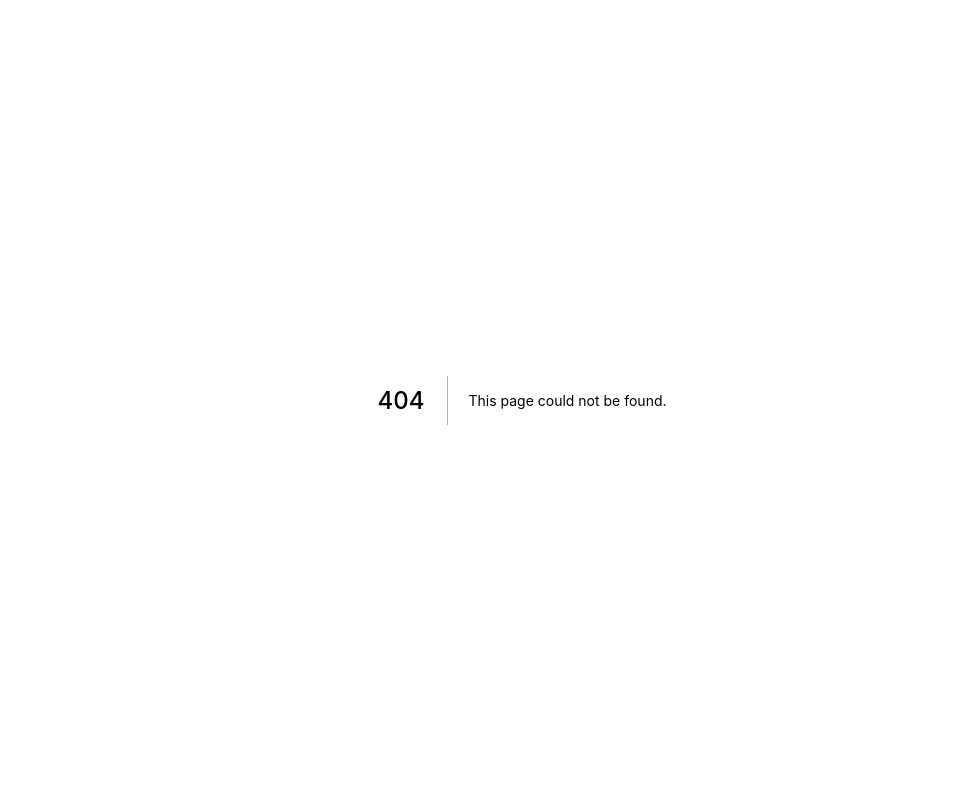
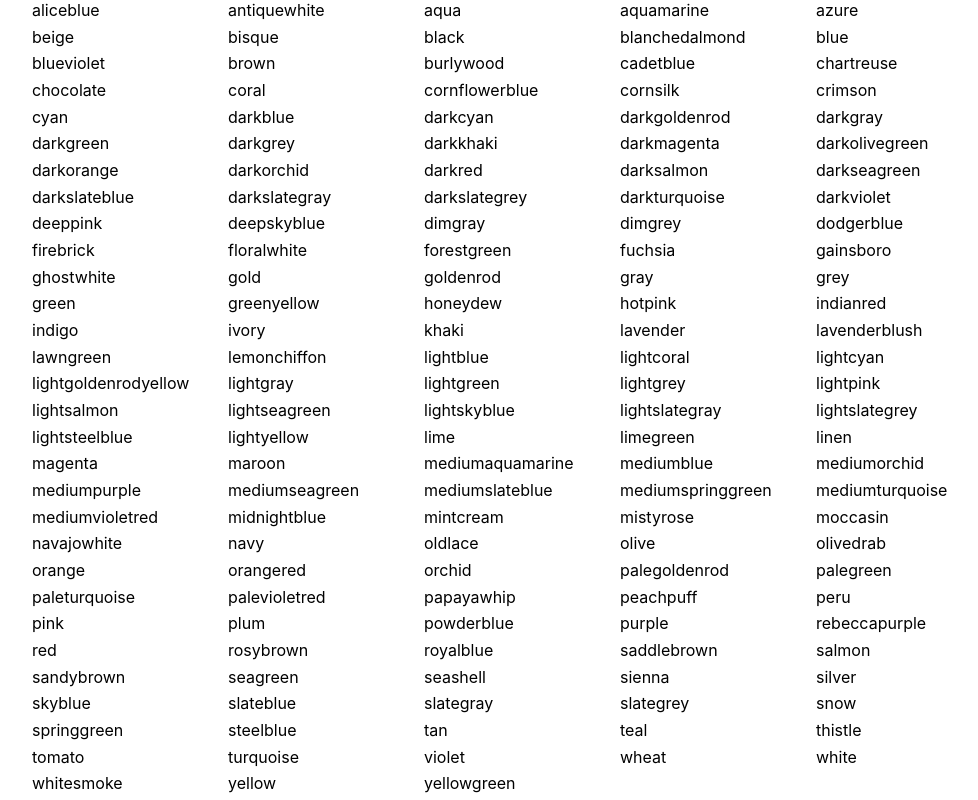
Before and after one commit to cindywu/reusable-components, a Next.js app: page /named-colors in a window 1280 px wide. Before the commit this address had no page. Shown: the whole page, without its empty margins (118-1096 px from the left). Built offline with nearby package versions, Linux system fonts and the light colour scheme.

Commit message:
experimental grid

```diff
--- /dev/null
+++ b/pages/named-colors/index.module.css
@@ -0,0 +1,20 @@
+.container {
+  margin: 0 auto;
+  max-width: 980px;
+  min-height: 100vh;
+  display: grid;
+  grid-template-columns: 1fr 1fr 1fr 1fr 1fr;
+  /* grid-template-rows: repeat(1fr, 3); */
+  /* grid-auto-flow: row; */
+  /* grid-template-columns: 1fr 1fr 1fr;
+  grid-template-rows: repeat(4, 1fr); */
+  /* grid-auto-rows: 150px; */
+
+  /* grid-template-areas:
+    "nav nav nav"
+    "sidebar main gutter"; */
+}
+
+.card {
+
+}
--- /dev/null
+++ b/pages/named-colors/index.tsx
@@ -0,0 +1,167 @@
+import React from 'react'
+import styles from './index.module.css'
+
+export default function NamedColors() {
+  const colors = [
+    'aliceblue',
+    'antiquewhite',
+    'aqua',
+    'aquamarine',
+    'azure',
+    'beige',
+    'bisque',
+    'black',
+    'blanchedalmond',
+    'blue',
+    'blueviolet',
+    'brown',
+    'burlywood',
+    'cadetblue',
+    'chartreuse',
+    'chocolate',
+    'coral',
+    'cornflowerblue',
+    'cornsilk',
+    'crimson',
+    'cyan',
+    'darkblue',
+    'darkcyan',
+    'darkgoldenrod',
+    'darkgray',
+    'darkgreen',
+    'darkgrey',
+    'darkkhaki',
+    'darkmagenta',
+    'darkolivegreen',
+    'darkorange',
+    'darkorchid',
+    'darkred',
+    'darksalmon',
+    'darkseagreen',
+    'darkslateblue',
+    'darkslategray',
+    'darkslategrey',
+    'darkturquoise',
+    'darkviolet',
+    'deeppink',
+    'deepskyblue',
+    'dimgray',
+    'dimgrey',
+    'dodgerblue',
+    'firebrick',
+    'floralwhite',
+    'forestgreen',
+    'fuchsia',
+    'gainsboro',
+    'ghostwhite',
+    'gold',
+    'goldenrod',
+    'gray',
+    'grey',
+    'green',
+    'greenyellow',
+    'honeydew',
+    'hotpink',
+    'indianred',
+    'indigo',
+    'ivory',
+    'khaki',
+    'lavender',
+    'lavenderblush',
+    'lawngreen',
+    'lemonchiffon',
+    'lightblue',
+    'lightcoral',
+    'lightcyan',
+    'lightgoldenrodyellow',
+    'lightgray',
+    'lightgreen',
+    'lightgrey',
+    'lightpink',
+    'lightsalmon',
+    'lightseagreen',
+    'lightskyblue',
+    'lightslategray',
+    'lightslategrey',
+    'lightsteelblue',
+    'lightyellow',
+    'lime',
+    'limegreen',
+    'linen',
+    'magenta',
+    'maroon',
+    'mediumaquamarine',
+    'mediumblue',
+    'mediumorchid',
+    'mediumpurple',
+    'mediumseagreen',
+    'mediumslateblue',
+    'mediumspringgreen',
+    'mediumturquoise',
+    'mediumvioletred',
+    'midnightblue',
+    'mintcream',
+    'mistyrose',
+    'moccasin',
+    'navajowhite',
+    'navy',
+    'oldlace',
+    'olive',
+    'olivedrab',
+    'orange',
+    'orangered',
+    'orchid',
+    'palegoldenrod',
+    'palegreen',
+    'paleturquoise',
+    'palevioletred',
+    'papayawhip',
+    'peachpuff',
+    'peru',
+    'pink',
+    'plum',
+    'powderblue',
+    'purple',
+    'rebeccapurple',
+    'red',
+    'rosybrown',
+    'royalblue',
+    'saddlebrown',
+    'salmon',
+    'sandybrown',
+    'seagreen',
+    'seashell',
+    'sienna',
+    'silver',
+    'skyblue',
+    'slateblue',
+    'slategray',
+    'slategrey',
+    'snow',
+    'springgreen',
+    'steelblue',
+    'tan',
+    'teal',
+    'thistle',
+    'tomato',
+    'turquoise',
+    'violet',
+    'wheat',
+    'white',
+    'whitesmoke',
+    'yellow',
+    'yellowgreen'
+  ]
+
+  return (
+    <div className={styles.container}>
+      {colors.map((color: string) => {
+        return (
+          <div className={styles.card} key={color}>
+            {color}
+          </div>
+        )
+      })}
+    </div>
+  )
+}
--- /dev/null
+++ b/pages/workspace-grid/index.module.css
@@ -0,0 +1,44 @@
+.container {
+  margin: 0 auto;
+  max-width: 980px;
+  min-height: 100vh;
+  display: grid;
+  grid-template-columns: 150px 550px 250px;
+  grid-template-rows: 100px auto;
+  gap: 15px;
+
+  grid-template-areas:
+    "nav nav nav"
+    "sidebar main gutter";
+}
+
+.container div {
+  padding: 1rem;
+  font-weight: 500;
+}
+
+.block {
+  background-color: hsl(0, 0%, 90%);
+  color: black;
+  padding: 1rem;
+}
+
+.nav {
+  background-color: peachpuff;
+  grid-area: nav;
+}
+
+.sidebar {
+  grid-area: sidebar;
+  background-color: lemonchiffon;
+}
+
+.main {
+  background-color: lightcyan;
+  grid-area: main;
+}
+
+.gutter {
+  grid-area: gutter;
+  background-color: thistle;
+}
```
Also changed, not shown: pages/index.tsx (+11 -1 lines), pages/workspace-grid/index.tsx (added, +21 -0 lines).
